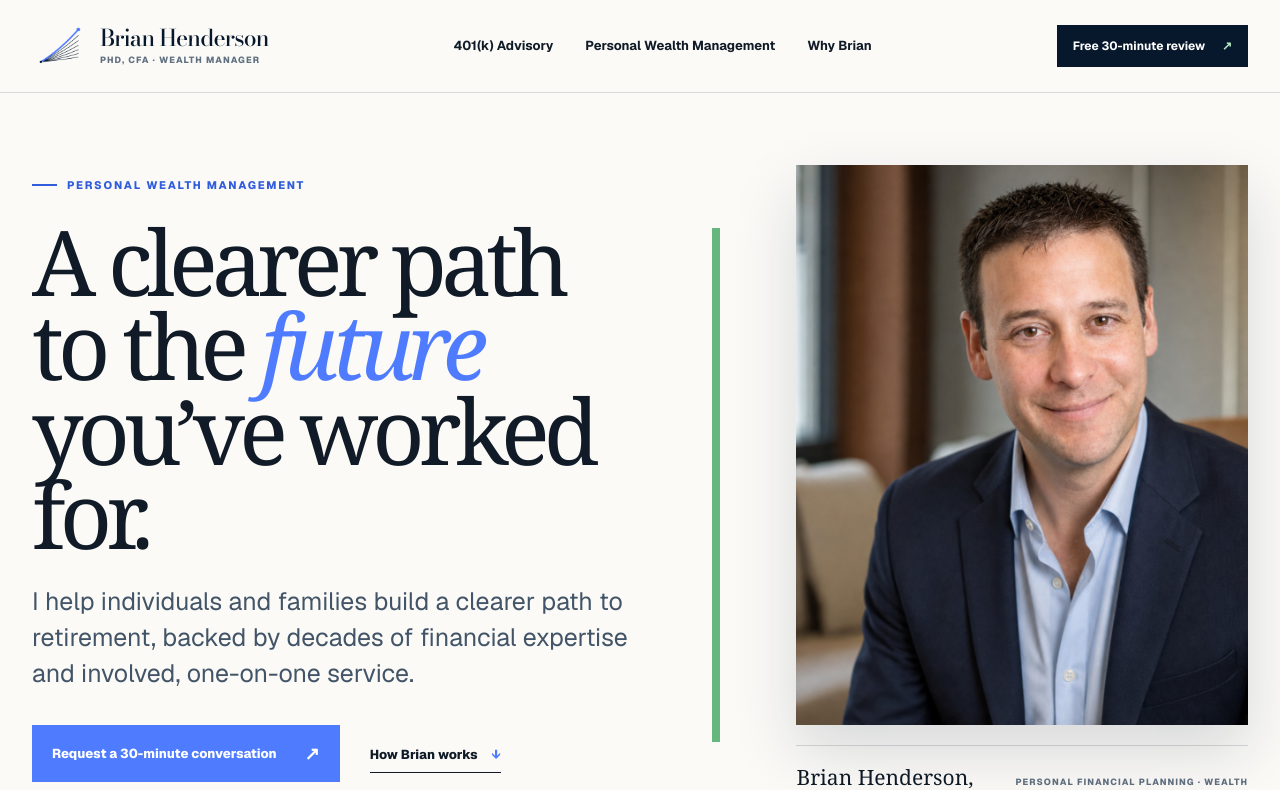
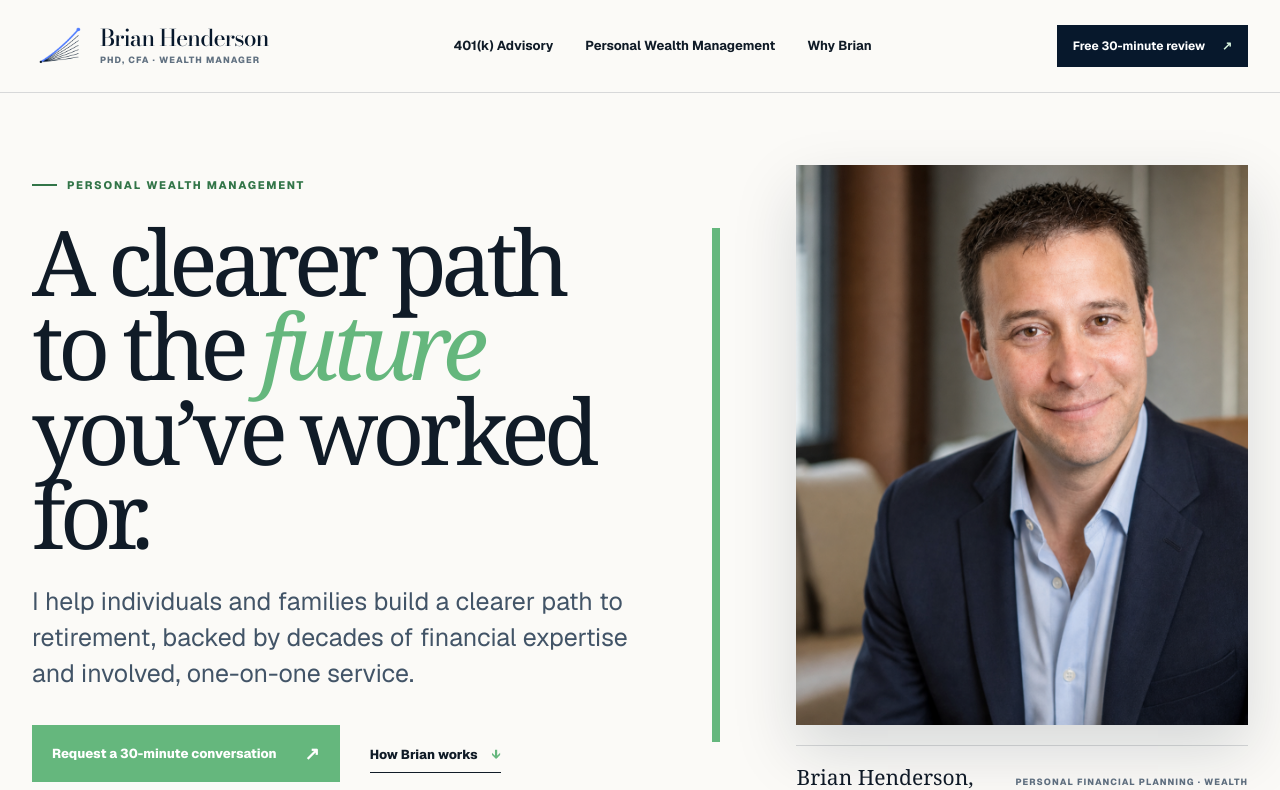
Before and after one commit to bdot54/brian-henderson-advisory-site, a Next.js app: page /wealth in a window 1280 px wide. Shown: the top 790 px of the page. Built offline with nearby package versions, Linux system fonts and the light colour scheme.

Commit message:
Differentiate wealth page color system

```diff
--- a/app/components/Footer.tsx
+++ b/app/components/Footer.tsx
@@ -24,7 +24,7 @@ export function Footer({ context = "plan" }: FooterProps) {
           <p>{footerSummary[context]}</p>
         </div>
         <div className="footer-links">
-          <div><small>Explore</small><Link href="/retirement-plans#review">401(k) Advisory</Link><Link href="/wealth">Personal Wealth Management</Link><Link href="/retirement-plans#why-brian">About Brian</Link></div>
+          <div><small>Explore</small><Link href="/retirement-plans">401(k) Advisory</Link><Link href="/wealth">Personal Wealth Management</Link><Link href="/retirement-plans#why-brian">About Brian</Link></div>
           <div><small>Connect</small><Link href="/book">Book a review</Link><a href="mailto:bjhndrsn@gmail.com">bjhndrsn@gmail.com</a><a href="https://www.linkedin.com/in/brian-henderson-63647950/" target="_blank" rel="noreferrer">LinkedIn ↗</a><span>Oakton, Virginia</span></div>
         </div>
       </div>
--- a/app/components/SiteNav.tsx
+++ b/app/components/SiteNav.tsx
@@ -12,7 +12,7 @@ export function SiteNav() {
           </span>
         </Link>
         <nav aria-label="Main navigation">
-          <Link href="/retirement-plans#review">401(k) Advisory</Link>
+          <Link href="/retirement-plans">401(k) Advisory</Link>
           <Link href="/wealth">Personal Wealth Management</Link>
           <Link href="/retirement-plans#why-brian">Why Brian</Link>
         </nav>
--- a/app/globals.css
+++ b/app/globals.css
@@ -264,7 +264,17 @@ h1 em, h2 em { color: var(--blue); font-weight: 400; }
 .disclosure div { display: flex; justify-content: space-between; padding-top: 18px; color: #9aa8b5; font-size: 10px; }
 
 /* Wealth page */
-.wealth-primary-hero .portrait-accent { background: #65b77d; }
+.wealth-page {
+  --blue: #65b77d;
+  --blue-dark: #327548;
+  --mint: #d4f0db;
+}
+.wealth-page .plan-teaser {
+  --blue: #4f7cff;
+  --blue-dark: #315ddd;
+  --mint: #b7e7c2;
+}
+.wealth-primary-hero .portrait-accent { background: var(--blue); }
 .wealth-primary-hero .portrait-frame { width: 90%; }
 .wealth-primary-hero .portrait-frame img { object-position: center 18%; }
 .wealth-primary-hero .hero-identity { width: 90%; }
--- a/app/wealth/page.tsx
+++ b/app/wealth/page.tsx
@@ -11,7 +11,7 @@ export const metadata: Metadata = {
 
 export default function WealthPage() {
   return (
-    <main>
+    <main className="wealth-page">
       <SiteNav />
       <section className="hero wealth-primary-hero shell" id="top">
         <div className="hero-copy">
@@ -93,7 +93,7 @@ export default function WealthPage() {
       <section className="wealth-teaser plan-teaser shell">
         <div className="wealth-scene"><img src="/brian-financial-advisor-headshot-v2.png" alt="Brian Henderson, PhD, CFA" /></div>
         <div>
-          <div className="eyebrow"><span /> For business owners &amp; plan leaders</div>
+          <div className="eyebrow"><span /> For business owners &amp; retirement plan leaders</div>
           <h2>Your company’s retirement plan deserves the same clear thinking.</h2>
         </div>
         <div className="wealth-copy">
```
